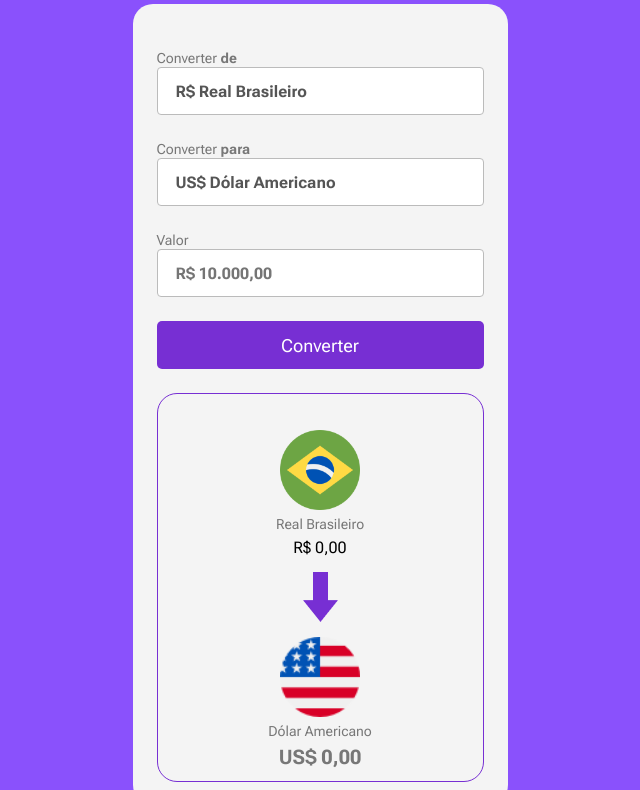
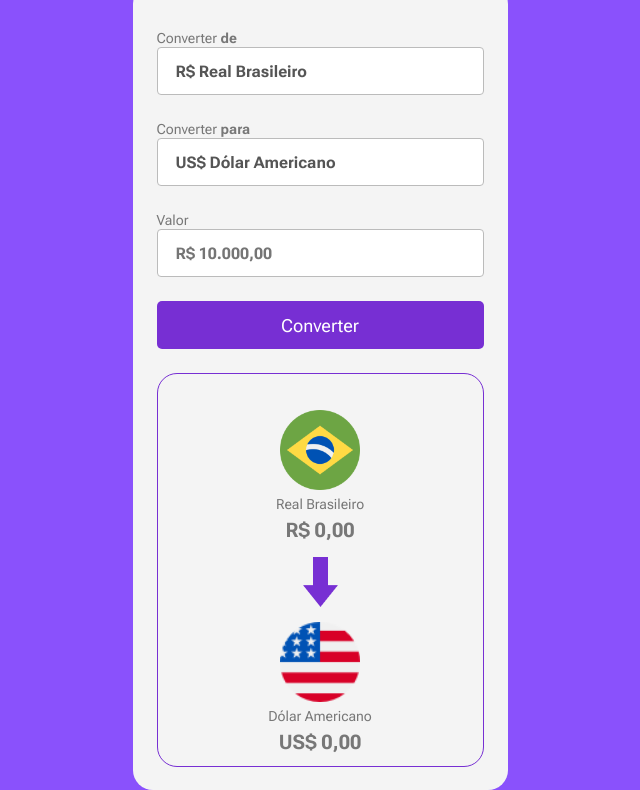
Before and after one commit to edemilsonduartee/Conversor-de-moedas, a plain HTML site: page index.html in a window 1280 px wide. Shown: the part 241-1031 px from the top of the page, without its empty margins (320-960 px from the left). Drawn offline with Linux system fonts and the light colour scheme.

Commit message:
Corrigindo erro de centralização e a cor aplicado no valor

```diff
--- a/style.css
+++ b/style.css
@@ -12,7 +12,8 @@ body {
   min-height: 100vh;
   display: flex;
   flex-direction: column;
-  align-items: center;
+  align-items: center;     /* eixo horizontal */
+  justify-content: center; /* eixo vertical */
   overflow-x: hidden;
 }
 
@@ -22,6 +23,7 @@ body {
     width: 300px;
     display: block;
     margin-bottom: 20px;
+    margin: 0 auto;
 }
 
 
@@ -32,6 +34,7 @@ main {
     background: #f4f4f4;
     border-radius: 20px;
     padding: 44px 24px 23px;
+    margin: 0 auto;
 }
 
 
@@ -112,6 +115,7 @@ section {
   height: 80px;
   object-fit: contain;
   display: block; /* ou pode até remover */
+  color: #777777;
 }
 
 
@@ -120,7 +124,8 @@ section {
     color: #777777;
 }
 
-.currency-value {
+.currency-value,
+.currency-value-to-convert {
     font-weight: 700;
     font-size: 20px;
     color: #777777;
```
